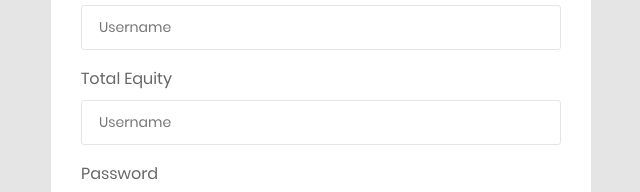
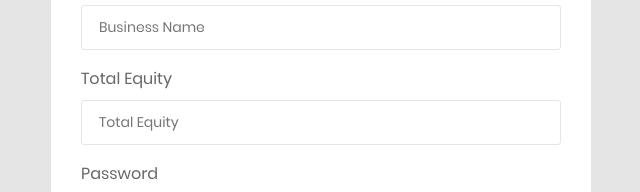
Before and after one commit to a5chanda/kiwi, a website: page CoolAdmin/register.html in a window 1280 px wide. Shown: the part 232-424 px from the top of the page, 319-959 px from the left. Drawn offline with Linux system fonts and the light colour scheme.

Commit message:
register details

```diff
--- a/CoolAdmin/register.html
+++ b/CoolAdmin/register.html
@@ -51,11 +51,11 @@
                             <form action="" method="post">
                                 <div class="form-group">
                                     <label>Business Name</label>
-                                    <input id="username" class="au-input au-input--full" type="text" name="username" placeholder="Username">
+                                    <input id="username" class="au-input au-input--full" type="text" name="username" placeholder="Business Name">
                                 </div>
                                 <div class="form-group">
                                         <label>Total Equity</label>
-                                        <input id="equity" class="au-input au-input--full" type="text" name="username" placeholder="Username">
+                                        <input id="equity" class="au-input au-input--full" type="text" name="username" placeholder="Total Equity">
                                 </div>
                                 <div class="form-group">
                                     <label>Password</label>
```
